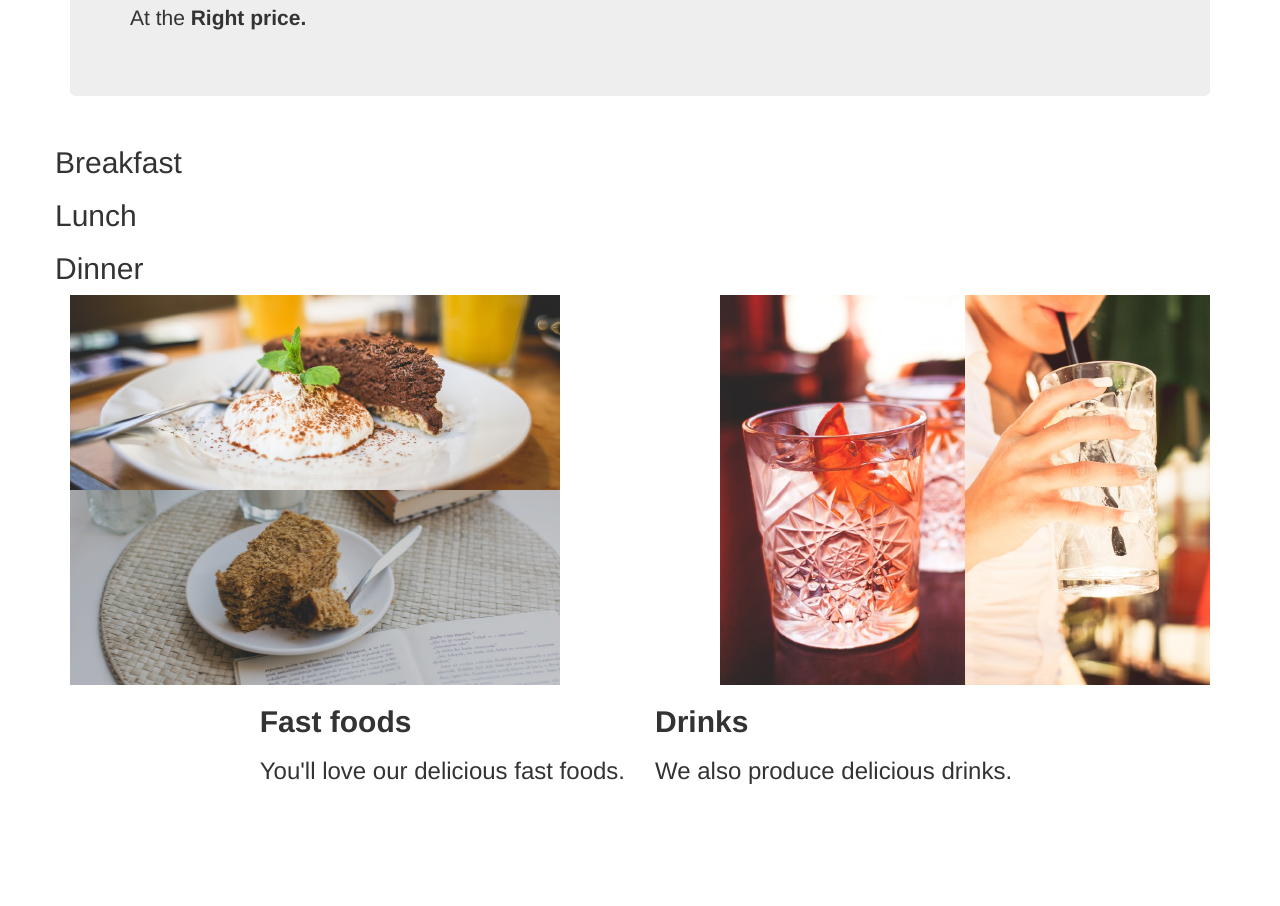
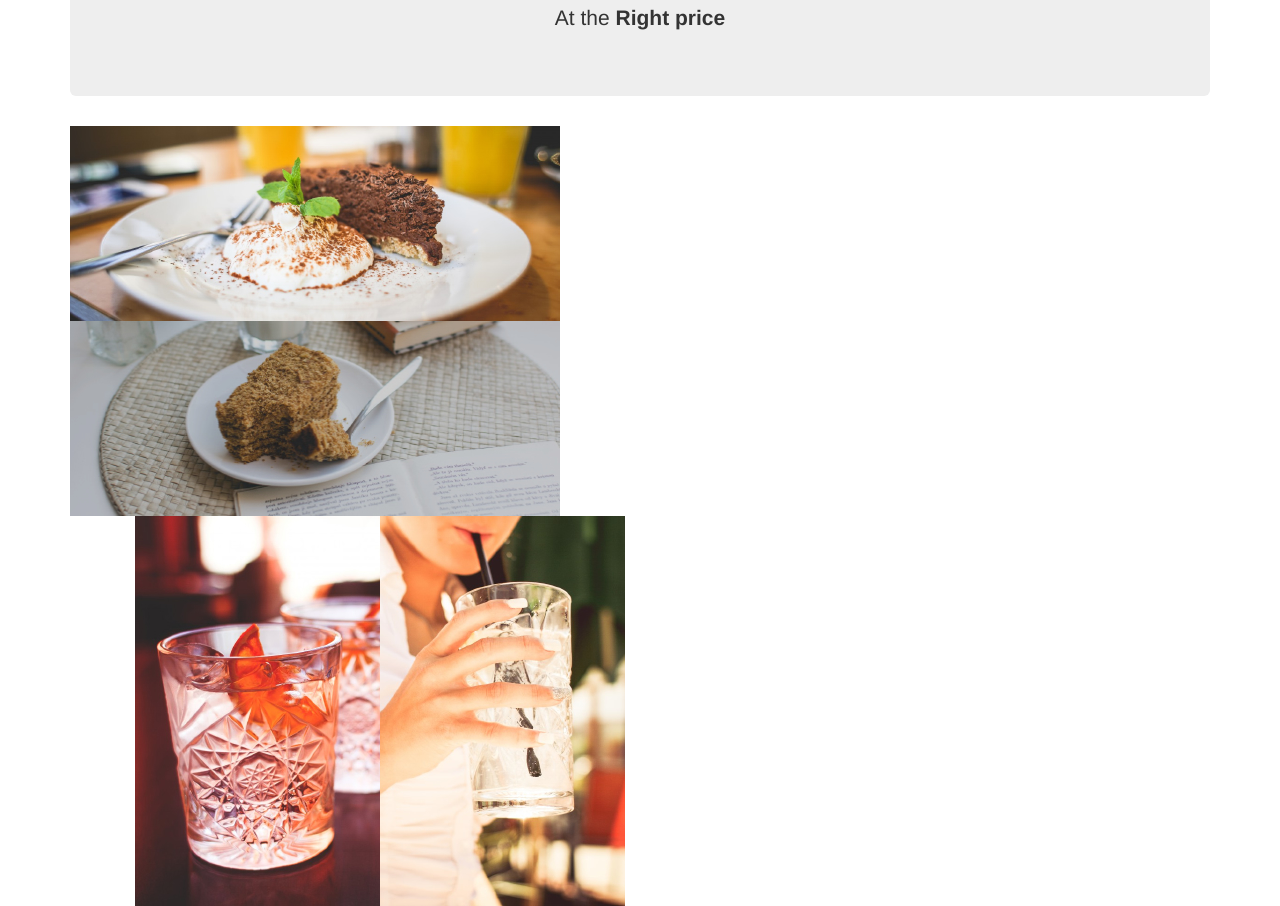
Before and after one commit to Anne-15/kitchen, a plain HTML site: page Anita-kitchen/anita.html in a window 1280 px wide. Shown: the part 376-1282 px from the top of the page. Before the commit the page ends 1170 px from the top, so only its background shows below. Drawn offline with nearby package versions, Linux system fonts and the light colour scheme.

Commit message:
add resent changes made of removing and applying styles

```diff
--- a/Anita-kitchen/anita.html
+++ b/Anita-kitchen/anita.html
@@ -12,51 +12,43 @@
 <body>
   <div class="container">
     <div class="jumbotron">
-      <img src="images/logoBig.png" alt="The kitchen's logo">
+      <div class="logo"><img src="images/logoBig.png" alt="An image logo">
         <p>We provide the best food</p>
-      <p>At the <strong>Right price.</strong></p>
-    </div>
-  </div>
-  <div class="container">
-    <div class="wells">
-      <div class="row">
-        <div class="lg-md-3"></div>
-        <div class="lg-md-3"></div>
-        <h2>Breakfast</h2>
-        <div class="lg-md-3"></div>
-        <h2>Lunch</h2>
-        <div class="lg-md-3"></div>
-        <h2>Dinner</h2>
+        <p>At the <strong>Right price</strong></p>
       </div>
     </div>
   </div>
   <div class="container">
     <div class="row">
       <div class="col-md-6">
-        <div class="wells">
-          <span id="image"><img src="images/fastFood1.jpg" alt="Fast foods"></span>
-          <span id="image"><img src="images/fastFood2.jpg" alt="Fast foods"></span>
+        <div id="images"><img src="images/fastFood1.jpg" alt="Fast foods"></div>
+        <div id="images"><img src="images/fastFood2.jpg" alt="Fast foods"></div>
+      </div>
+      <div class="col-md-6">
         <div id="column">
-            <h2><strong>Fast foods</strong></h2>
-            <h3>You'll love our delicious fast foods.</h3>
+          <h1></h1>
+          <h2></h2>
           <p></p>
         </div>
       </div>
     </div>
+  </div>
+  <div class="container">
+    <div class="row">
       <div class="col-md-6">
-        <div class="wells">
-          <span id="img"><img src="images/drink1.jpg" alt="Drinks"></span>
-          <span id="img"><img src="images/drink2.jpg" alt="Drinks"></span>
+        <div id="img"><img src="images/drink1.jpg" alt="Drinks"></div>
+        <div id="img"><img src="images/drink2.jpg" alt="Drinks"></div>
+      </div>
+      <div class="col-md-6">
         <div class="column">
-            <h2><strong>Drinks</strong></h2>
-            <h3>We also produce delicious drinks.</h3>
+          <h1></h1>
+          <h2></h2>
           <p></p>
-
-          </div>
         </div>
       </div>
     </div>
   </div>
 </body>
 
+
 </html>
--- a/Anita-kitchen/css/styles.css
+++ b/Anita-kitchen/css/styles.css
@@ -1,9 +1,5 @@
-#image {
-  float: left;
-}
-
-#img {
-  float: right;
+.logo {
+  text-align: center;
 }
 
 #column {
@@ -13,3 +9,11 @@
 .column {
   float: left;
 }
+
+#images {
+  float: left;
+}
+
+#img {
+  float: right;
+}
```
Lines whose indentation alone changed are shown as unchanged.
